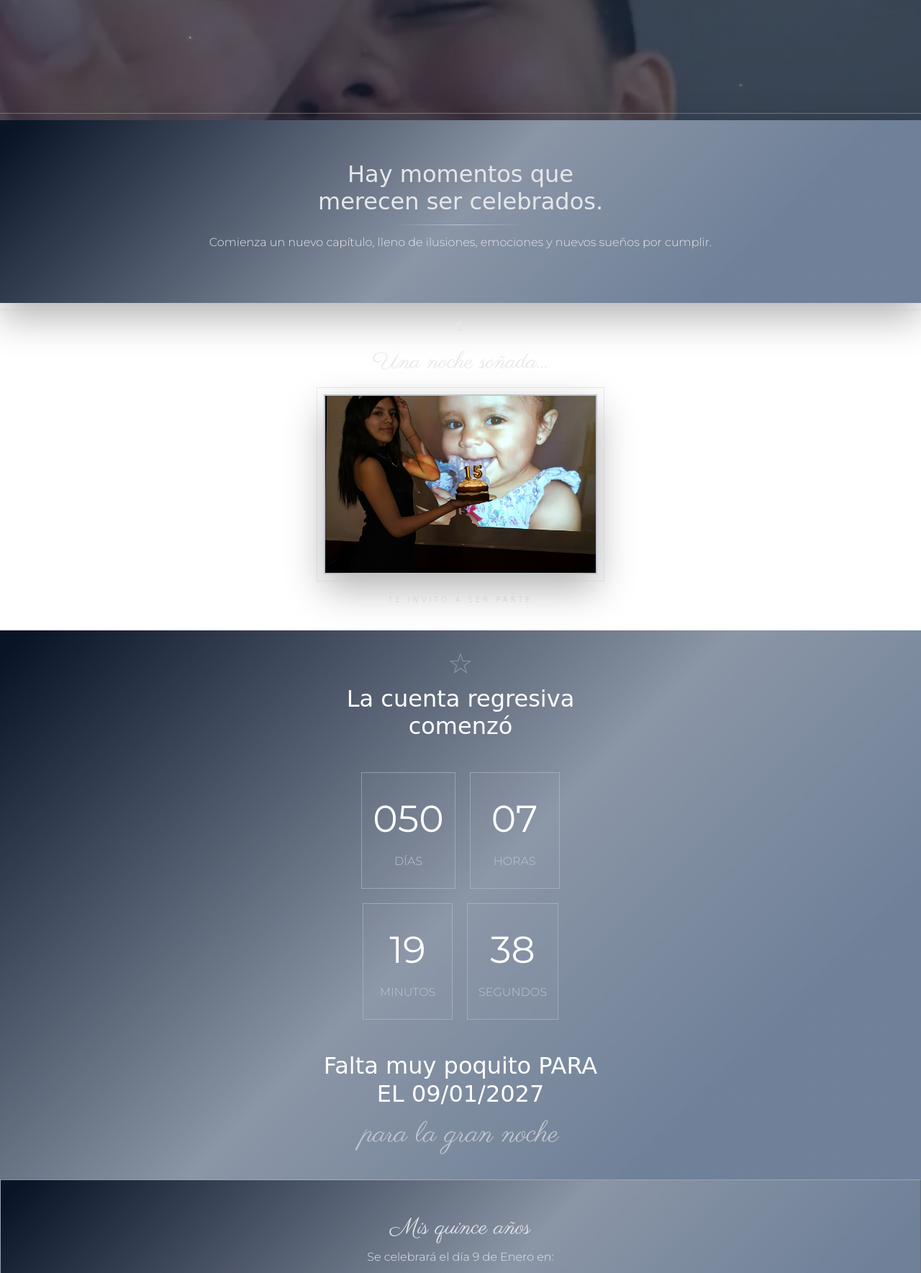
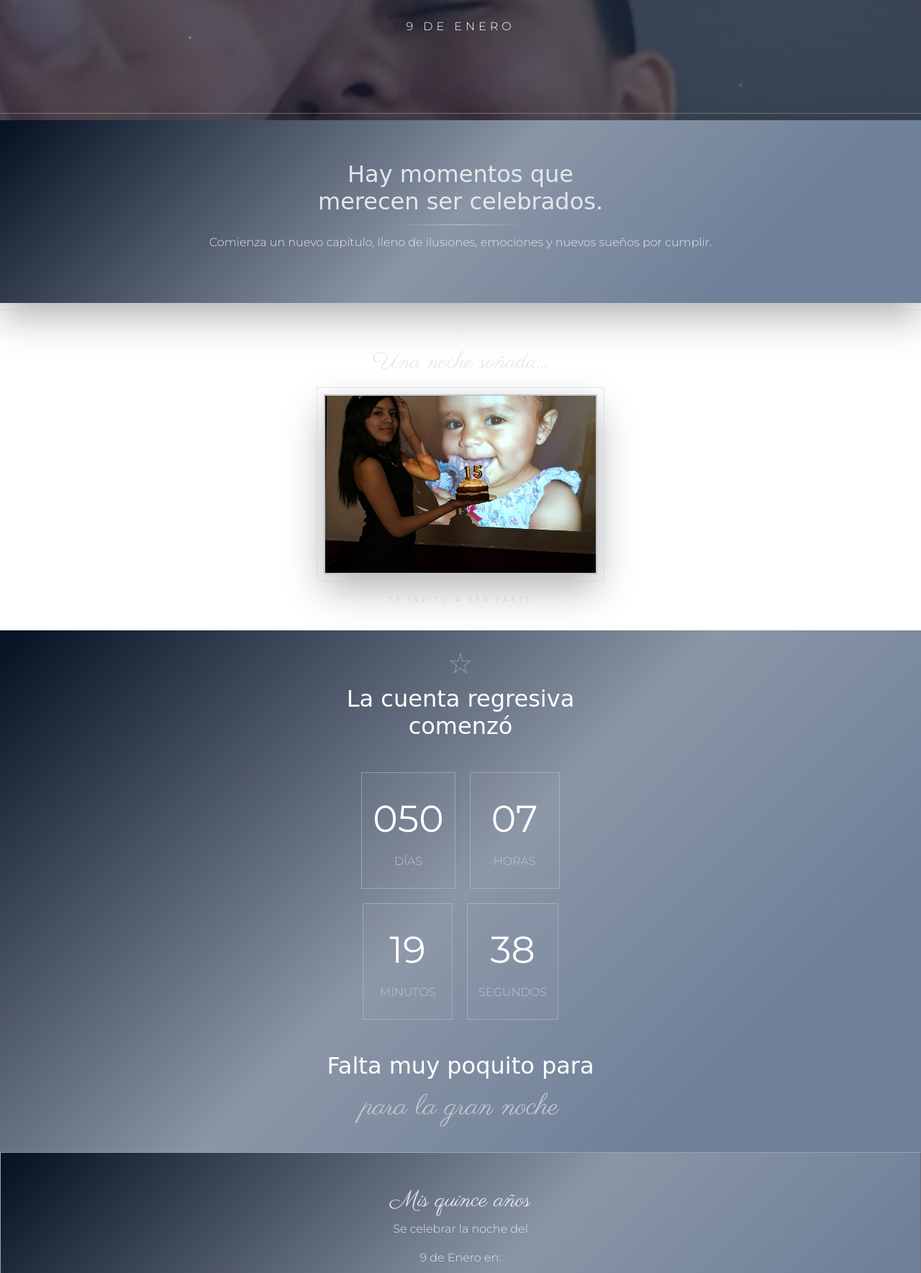
Before and after one commit to fernand-ayala-dev/martina.eluney, a plain HTML site: page index.html in a window 1280 px wide. Shown: the part 633-2402 px from the top of the page at 72% size. Drawn offline with nearby package versions, Linux system fonts and the light colour scheme; a web font is replaced by a local one.

Commit message:
6
finish

```diff
--- a/css/styles.css
+++ b/css/styles.css
@@ -213,6 +213,12 @@ section {
 .quince {
   font-size: 2rem;
   font-family: var(--cuerpo);
+}
+.fecha{
+  font-family: var(--cuerpo);
+  font-size: 1rem;
+  letter-spacing: 5px;
+  margin-top: 5rem;
 }
 
 h1 {
--- a/index.html
+++ b/index.html
@@ -59,6 +59,9 @@
           <div class="col-12 reveal">
             <p class="quince">Mis 15 años</p>
           </div>
+           <div class="col-12 reveal">
+            <p class="fecha">9 DE ENERO</p>
+           </div>
         </div>
       </section>
 
@@ -129,7 +132,7 @@
                   <span>SEGUNDOS</span>
                 </div>
               </div>
-              <h2>Falta muy poquito PARA EL 09/01/2027</h2>
+              <h2>Falta muy poquito para</h2>
               <p class="countdown-note" id="countdownNote">
                 para la gran noche
               </p>
@@ -143,7 +146,7 @@
         <div class="row justify-content-center">
           <div class="col-12 col-lg-8">
             <h2>Mis quince años</h2>
-            <p>Se celebrará el día 9 de Enero en:</p>
+            <p>Se celebrar la noche del<p></p>9 de Enero en:</p>
             <a
               href="https://www.google.com/maps/place/Joliet+eventos/@-34.6132559,-58.6426122,17z/data=!4m6!3m5!1s0x95bcb94af4975d71:0xabc57155ec979f12!8m2!3d-34.6132559!4d-58.6400373!16s%2Fg%2F11h045tstw?entry=ttu&g_ep=EgoyMDI2MTExNS4wIKXMDSoASAFQAw%3D%3D"
               target="_blank"
@@ -157,7 +160,7 @@
           <div class="col-12 col-lg-8">
             <p>El evento comienza</p>
             <span class="hora mb-2">21:30hs a 05:30hs</span>
-            <em>Por favor, ser puntual.</em>
+            <br><em>Por favor, ser puntual.</em>
           </div>
         </div>
       </section>
```
